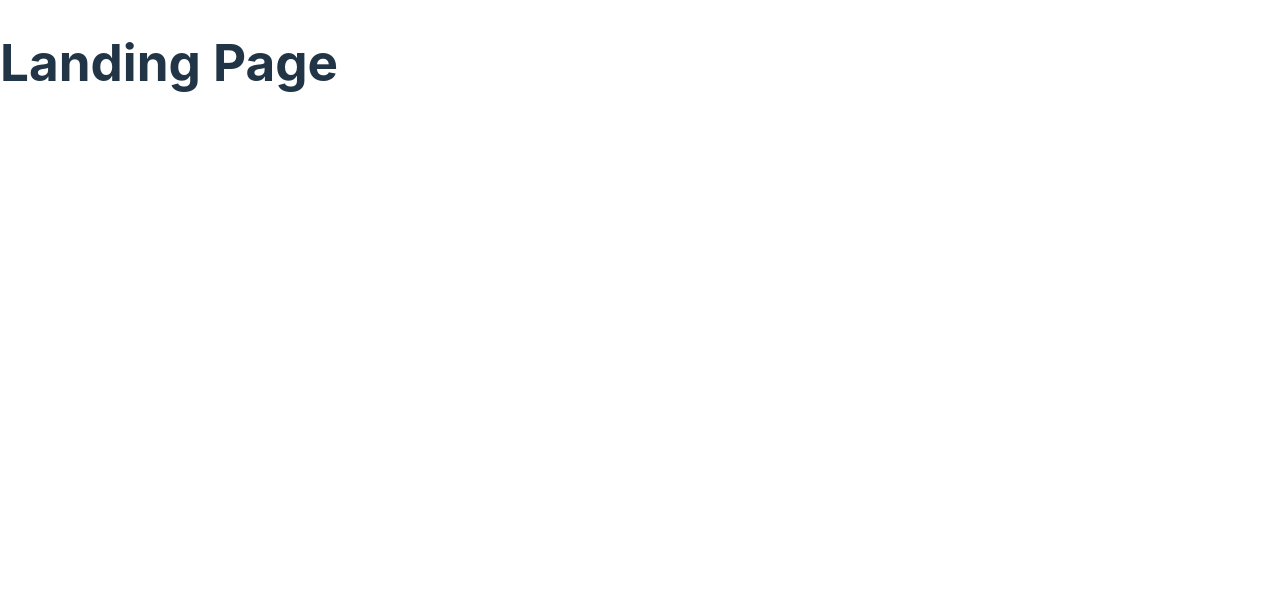
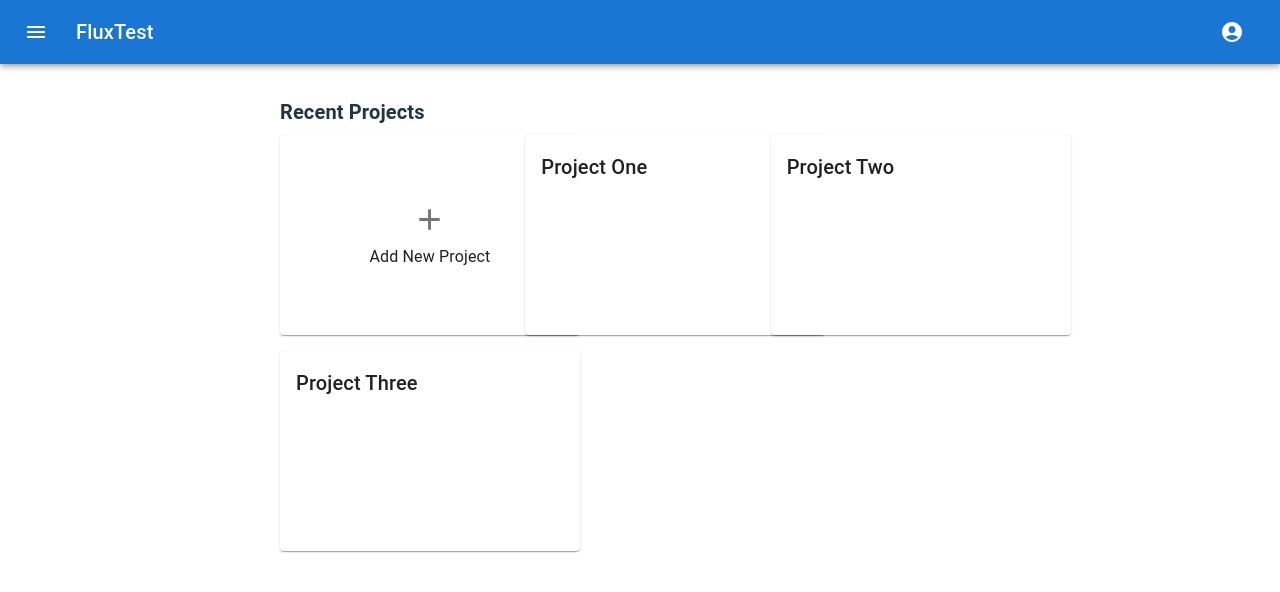
Before and after one commit to balub/FluxTest, a React (Vite) app in the folder packages/dashboard/: page / in a window 1280 px wide. Shown: the top 592 px of the page. Built offline with nearby package versions, Linux system fonts and the light colour scheme.

Commit message:
chore: added basic layout and project page

```diff
--- a/packages/dashboard/src/App.tsx
+++ b/packages/dashboard/src/App.tsx
@@ -1,17 +1,19 @@
-// src/App.tsx
 import React from 'react';
 import { BrowserRouter as Router, Routes, Route } from 'react-router-dom';
-import Landing from './pages/Landing/Landing';
+import Projects from './pages/Projects/Projects';
 import NotFound from './pages/NotFound/NotFound';
 import SignIn from './pages/SignIn/SignIn';
+import Layout from './components/Layout/Layout';
 
 const App: React.FC = () => {
   return (
     <Router>
       <Routes>
-        <Route path="/" element={<Landing />} />
+        <Route element={<Layout />}>
+          <Route path="/" element={<Projects />} />
+          <Route path="*" element={<NotFound />} />
+        </Route>
         <Route path="/login" element={<SignIn />} />
-        <Route path="*" element={<NotFound />} />
       </Routes>
     </Router>
   );
--- /dev/null
+++ b/packages/dashboard/src/components/Layout/Layout.tsx
@@ -0,0 +1,14 @@
+import React from 'react';
+import { Outlet } from 'react-router-dom';
+import NavBar from '../NavBar/NavBar';
+
+const Layout: React.FC = () => {
+  return (
+    <div>
+      <NavBar />
+      <Outlet />
+    </div>
+  );
+};
+
+export default Layout;
--- /dev/null
+++ b/packages/dashboard/src/components/NavBar/NavBar.tsx
@@ -0,0 +1,76 @@
+import * as React from 'react';
+import AppBar from '@mui/material/AppBar';
+import Box from '@mui/material/Box';
+import Toolbar from '@mui/material/Toolbar';
+import Typography from '@mui/material/Typography';
+import IconButton from '@mui/material/IconButton';
+import MenuIcon from '@mui/icons-material/Menu'
+import AccountCircle from '@mui/icons-material/AccountCircle';
+import MenuItem from '@mui/material/MenuItem';
+import Menu from '@mui/material/Menu';
+
+export default function NavBar() {
+  const [auth, setAuth] = React.useState(true);
+  const [anchorEl, setAnchorEl] = React.useState<null | HTMLElement>(null);
+
+  const handleMenu = (event: React.MouseEvent<HTMLElement>) => {
+    setAnchorEl(event.currentTarget);
+  };
+
+  const handleClose = () => {
+    setAnchorEl(null);
+  };
+
+  return (
+    <Box sx={{ flexGrow: 1 }}>
+      <AppBar position="static">
+        <Toolbar>
+          <IconButton
+            size="large"
+            edge="start"
+            color="inherit"
+            aria-label="menu"
+            sx={{ mr: 2 }}
+          >
+            <MenuIcon />
+          </IconButton>
+          <Typography variant="h6" component="div" sx={{ flexGrow: 1 }}>
+            FluxTest
+          </Typography>
+          {auth && (
+            <div>
+              <IconButton
+                size="large"
+                aria-label="account of current user"
+                aria-controls="menu-appbar"
+                aria-haspopup="true"
+                onClick={handleMenu}
+                color="inherit"
+              >
+                <AccountCircle />
+              </IconButton>
+              <Menu
+                id="menu-appbar"
+                anchorEl={anchorEl}
+                anchorOrigin={{
+                  vertical: 'top',
+                  horizontal: 'right',
+                }}
+                keepMounted
+                transformOrigin={{
+                  vertical: 'top',
+                  horizontal: 'right',
+                }}
+                open={Boolean(anchorEl)}
+                onClose={handleClose}
+              >
+                <MenuItem onClick={handleClose}>Profile</MenuItem>
+                <MenuItem onClick={handleClose}>My account</MenuItem>
+              </Menu>
+            </div>
+          )}
+        </Toolbar>
+      </AppBar>
+    </Box>
+  );
+}
--- a/packages/dashboard/src/pages/Landing/Landing.tsx
+++ /dev/null
@@ -1,7 +0,0 @@
-import React from 'react';
-
-const Landing: React.FC = () => {
-  return <h1>Landing Page</h1>;
-};
-
-export default Landing;
--- /dev/null
+++ b/packages/dashboard/src/pages/Projects/Projects.tsx
@@ -0,0 +1,44 @@
+import React from 'react';
+import { Box, Card, CardContent, IconButton, Typography, Grid } from '@mui/material';
+import AddIcon from '@mui/icons-material/Add';
+
+const Projects: React.FC = () => {
+  const projectNames = ['Project One', 'Project Two', 'Project Three'];
+
+  return (
+    <Box display="flex" justifyContent="center" alignItems="center" flexDirection="column" paddingX={35} paddingY={4}>
+      <Box>
+        <Typography variant="h6" sx={{fontWeight: "600"}} gutterBottom>
+          Recent Projects
+        </Typography>
+        <Grid container spacing={2}>
+          <Grid item xs={12} sm={6} md={4}>
+            <Card style={{ width: '300px', height: '200px', display: 'flex', justifyContent: 'center', alignItems: 'center' }}>
+              <CardContent style={{ textAlign: 'center' }}>
+                <IconButton aria-label="add new project">
+                  <AddIcon fontSize="large" />
+                </IconButton>
+                <Typography>
+                  Add New Project
+                </Typography>
+              </CardContent>
+            </Card>
+          </Grid>
+          {projectNames.map((projectName, index) => (
+            <Grid item xs={12} sm={6} md={4} key={index}>
+              <Card style={{ width: '300px', height: '200px' }}>
+                <CardContent>
+                  <Typography variant="h6">
+                    {projectName}
+                  </Typography>
+                </CardContent>
+              </Card>
+            </Grid>
+          ))}
+        </Grid>
+      </Box>
+    </Box>
+  );
+};
+
+export default Projects;
```
